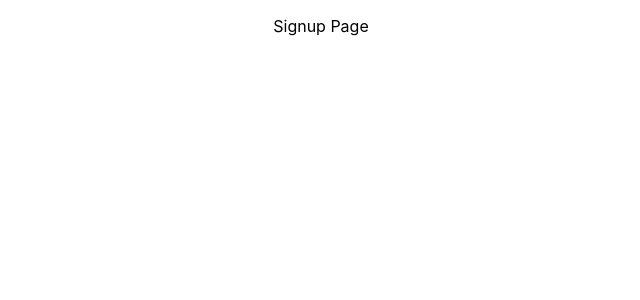
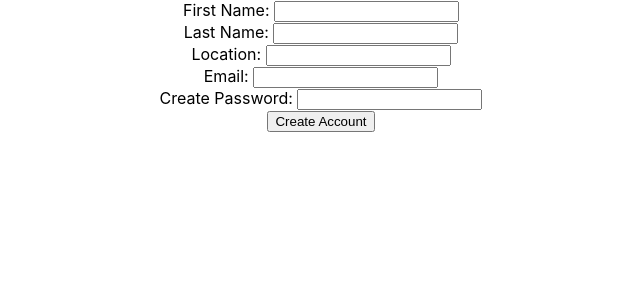
Before and after one commit to maxxu123456/fundus, a React (Create React App) app: page /signup in a window 1280 px wide. Shown: the top 300 px of the page, without its empty margins (319-959 px from the left). Built offline with nearby package versions, Linux system fonts and the light colour scheme.

Commit message:
added basic form fields for signup

```diff
--- a/src/components/signup/Signup.js
+++ b/src/components/signup/Signup.js
@@ -1,7 +1,30 @@
+import "./Signup.css";
+
 function Signup(props) {
   return (
     <div>
-      <p>Signup Page</p>
+      <div>
+        <label>First Name: </label>
+        <input></input>
+      </div>
+      <div>
+        <label>Last Name: </label>
+        <input></input>
+      </div>
+      <div>
+        <label>Location: </label>
+        <input></input>
+      </div>
+      <div>
+        <label>Email: </label>
+        <input></input>
+      </div>
+      <div>
+        <label>Create Password: </label>
+        <input></input>
+      </div>
+
+      <button>Create Account</button>
     </div>
   );
 }
```
Also changed, not shown: src/components/signup/Signup.css (added).
